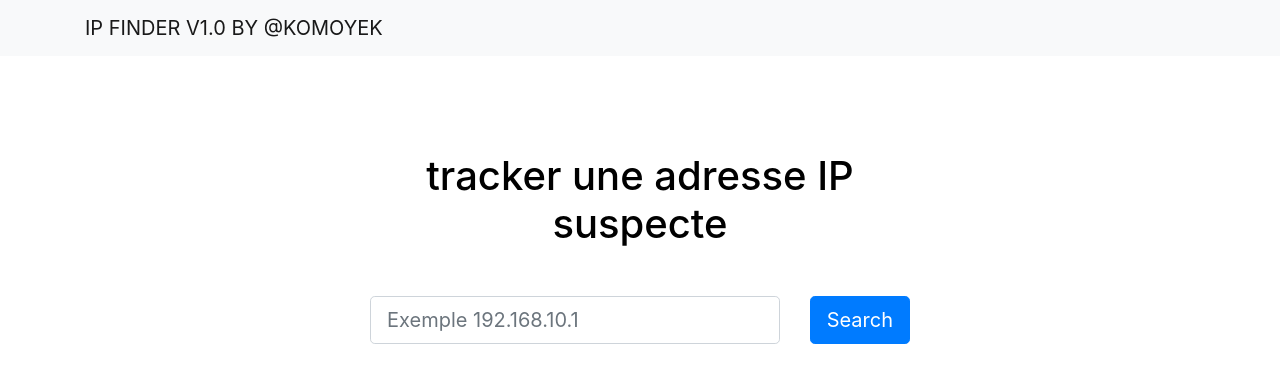
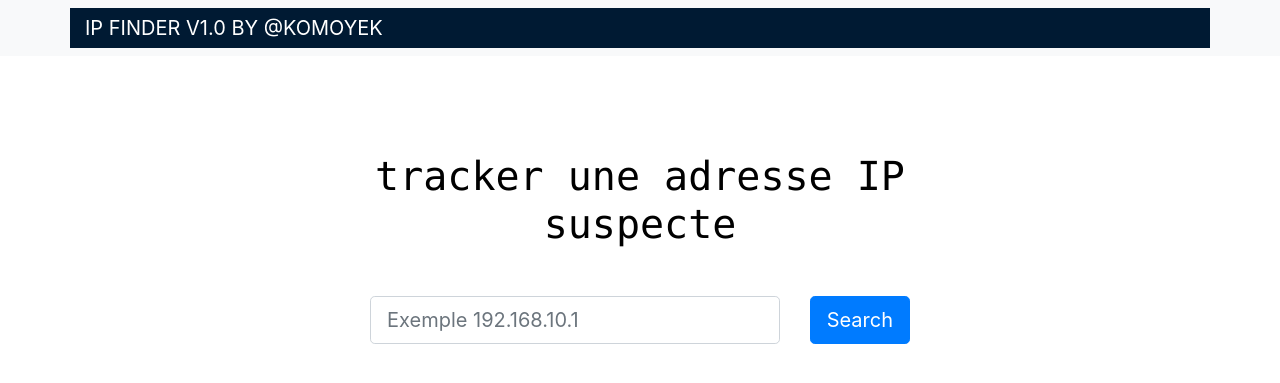
Before and after one commit to komoyek/flaskcrudipfinder, a Flask app: page /search in a window 1280 px wide. Shown: the top 383 px of the page. Run offline with Flask 2, Linux system fonts and the light colour scheme; some libraries are stand-ins or nearby versions.

Commit message:
Update search.html

```diff
--- a/templates/search.html
+++ b/templates/search.html
@@ -9,8 +9,8 @@
 
         <!-- Navigation-->
         <nav class="navbar navbar-light bg-light static-top">
-            <div class="container">
-                <a class="navbar-brand" href="/">IP FINDER V1.0 BY @KOMOYEK</a>
+            <div style="background-color:#001a33;" class="container">
+                <a style="color:white;" class="navbar-brand" href="/">IP FINDER V1.0 BY @KOMOYEK</a>
                 <!--<a class="btn btn-primary" href="">KOMOYEK</a>-->
             </div>
         </nav>
@@ -24,13 +24,13 @@
                     <div class="col-xl-6">
                         <div class="text-center text-white">
                             <!-- Page heading-->
-                            <h1 class="mb-5" style="color: black" >tracker une adresse IP suspecte</h1>
+                            <h1  class="mb-5" style="color: black; font-family: 'Consolas', sans-serif;" >tracker une adresse IP suspecte</h1>
 
                             <form class="form-subscribe" id="contactForm" action="{{url_for('result')}}" method="post">
                                 <!-- Email address input-->
                                 <div class="row">
                                     <div class="col">
-                                        <input class="form-control form-control-lg" id="search" name="search" minlength="4" maxlength="20" type="sarch" placeholder="Exemple 192.168.10.1" required="required" />
+                                        <input class="form-control form-control-lg" id="search" name="search" minlength="4" maxlength="100" type="sarch" placeholder="Exemple 192.168.10.1" required="required" />
 
                                     </div>
 
```
